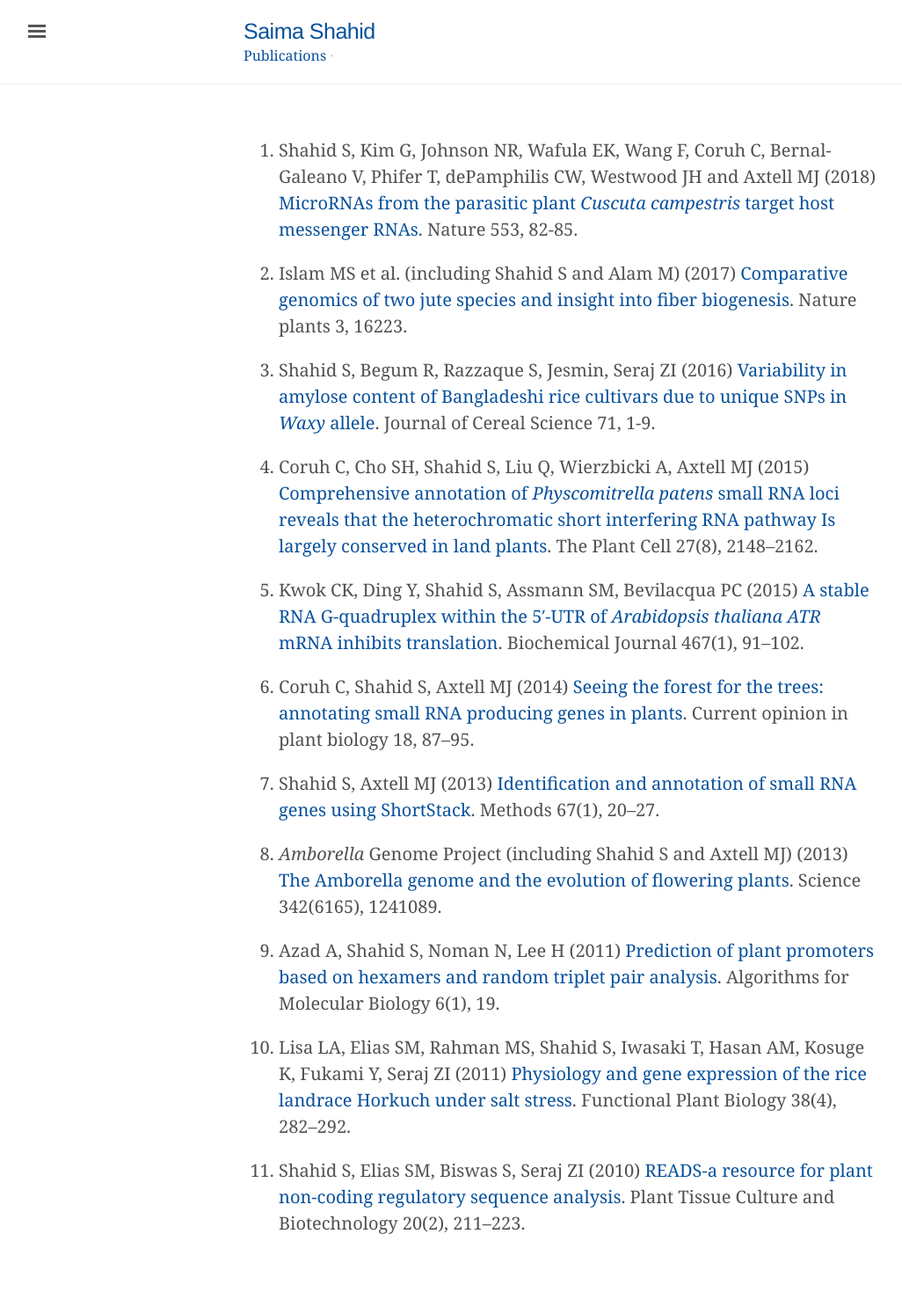
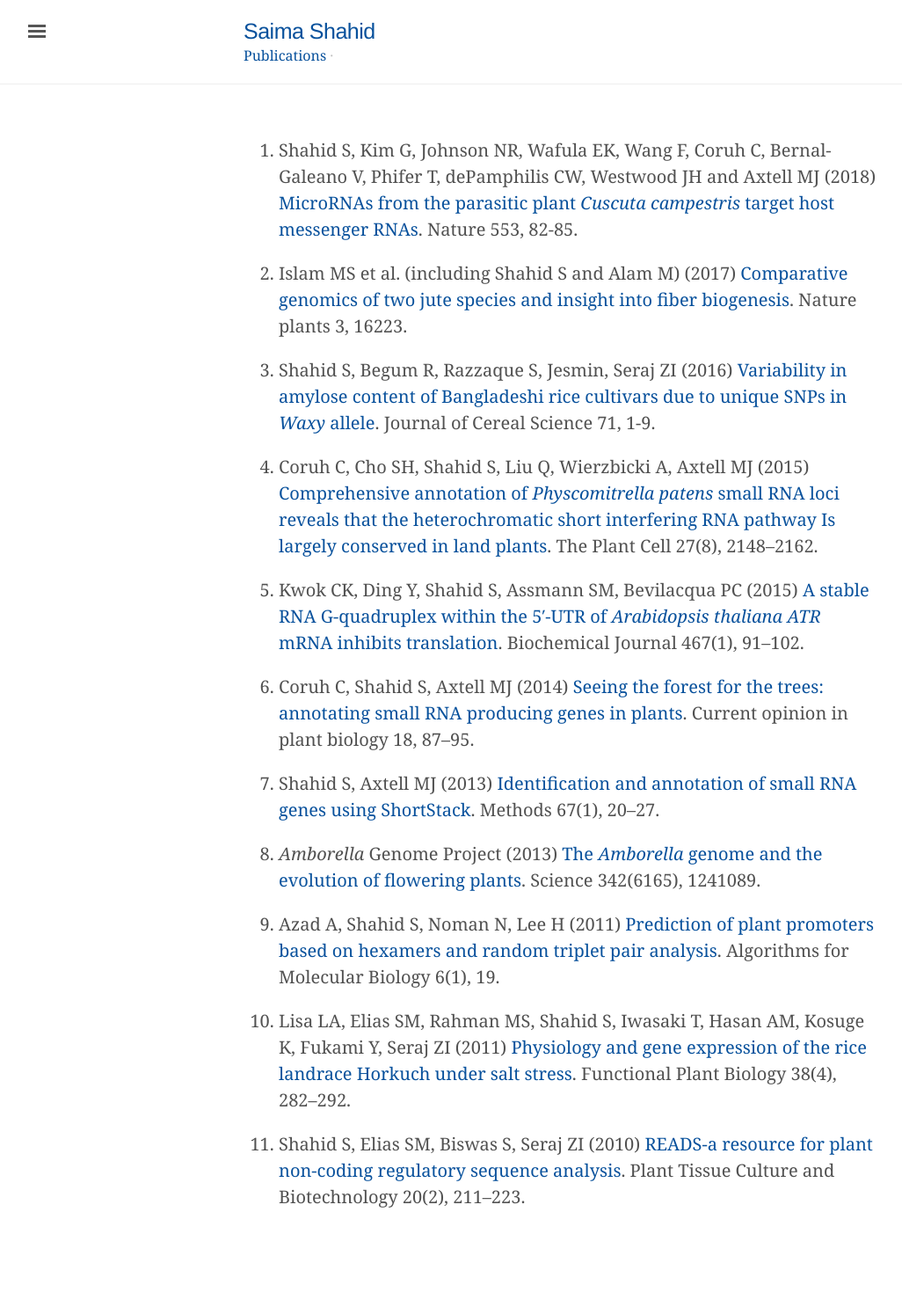
Before and after one commit to shahsam/saimashahid.github.io, a Jekyll site: the page built from publications.md, in a window 1280 px wide. Shown: the whole page at 88% size, without its empty margins (3-1029 px from the left). Built offline with Jekyll 4.4.1, drawn with Linux system fonts in a browser that asks for light colours; nearby versions of some CDN libraries; some web fonts are replaced; our own code applies the rules of GitHub Pages for plain Markdown files; after the commit the page ends 1456 px from its top, so only the background shows below that.

Commit message:
formatting update

```diff
--- a/publications.md
+++ b/publications.md
@@ -13,7 +13,7 @@
 
 7. Shahid S, Axtell MJ (2013) [Identification and annotation of small RNA genes using ShortStack](http://dx.doi.org/10.1016/j.ymeth.2013.10.004). Methods 67(1), 20–27.
 
-8. *Amborella* Genome Project (including Shahid S and Axtell MJ) (2013) [The Amborella genome and the evolution of flowering plants](http:dx.doi.org/10.1126/science.1241089). Science 342(6165), 1241089.
+8. *Amborella* Genome Project (2013) [The *Amborella* genome and the evolution of flowering plants](http:dx.doi.org/10.1126/science.1241089). Science 342(6165), 1241089.
 
 9. Azad A, Shahid S, Noman N, Lee H (2011) [Prediction of plant promoters based on hexamers and random triplet pair analysis](http://dx.doi.org/10.1186/1748-7188-6-19). Algorithms for Molecular Biology 6(1), 19.
 
```
Also changed, not shown: index.md (+2 -1 lines).
